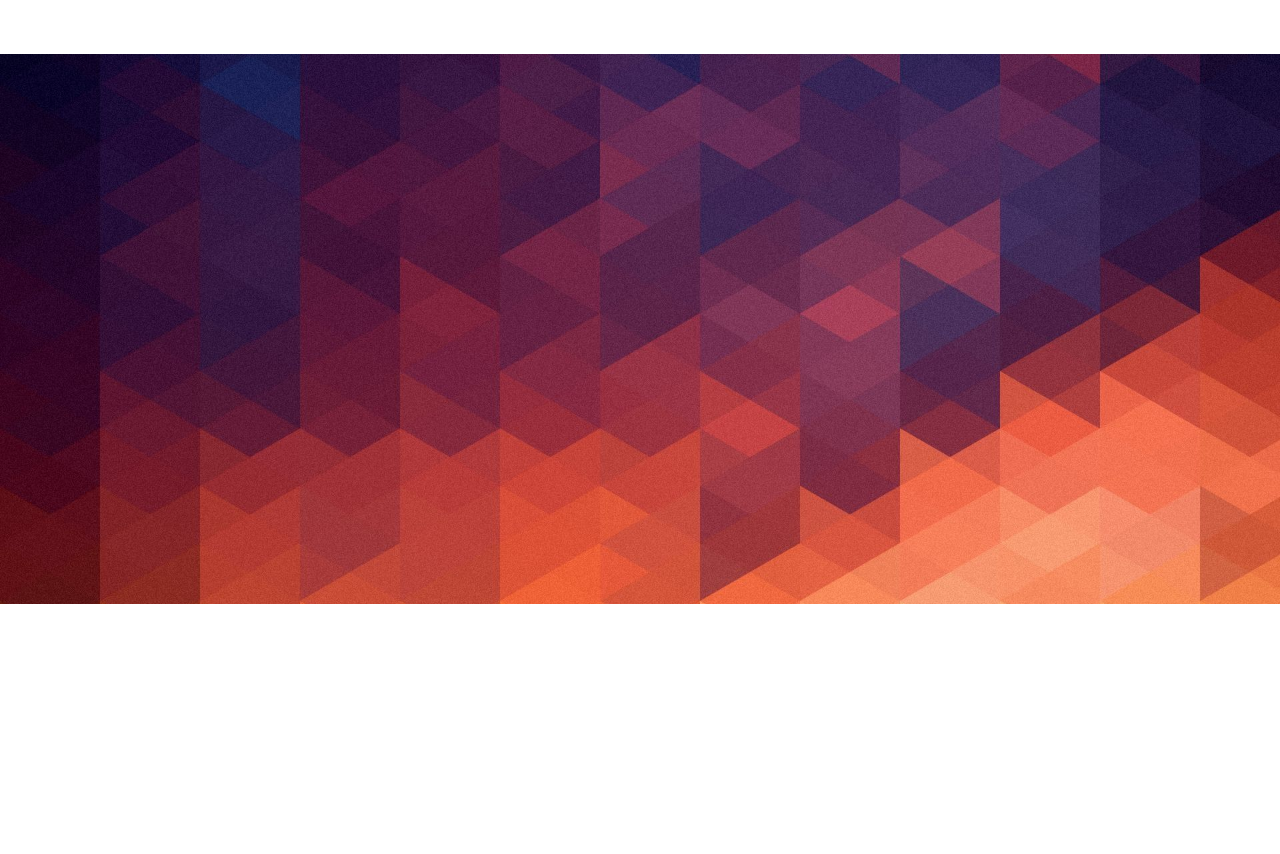
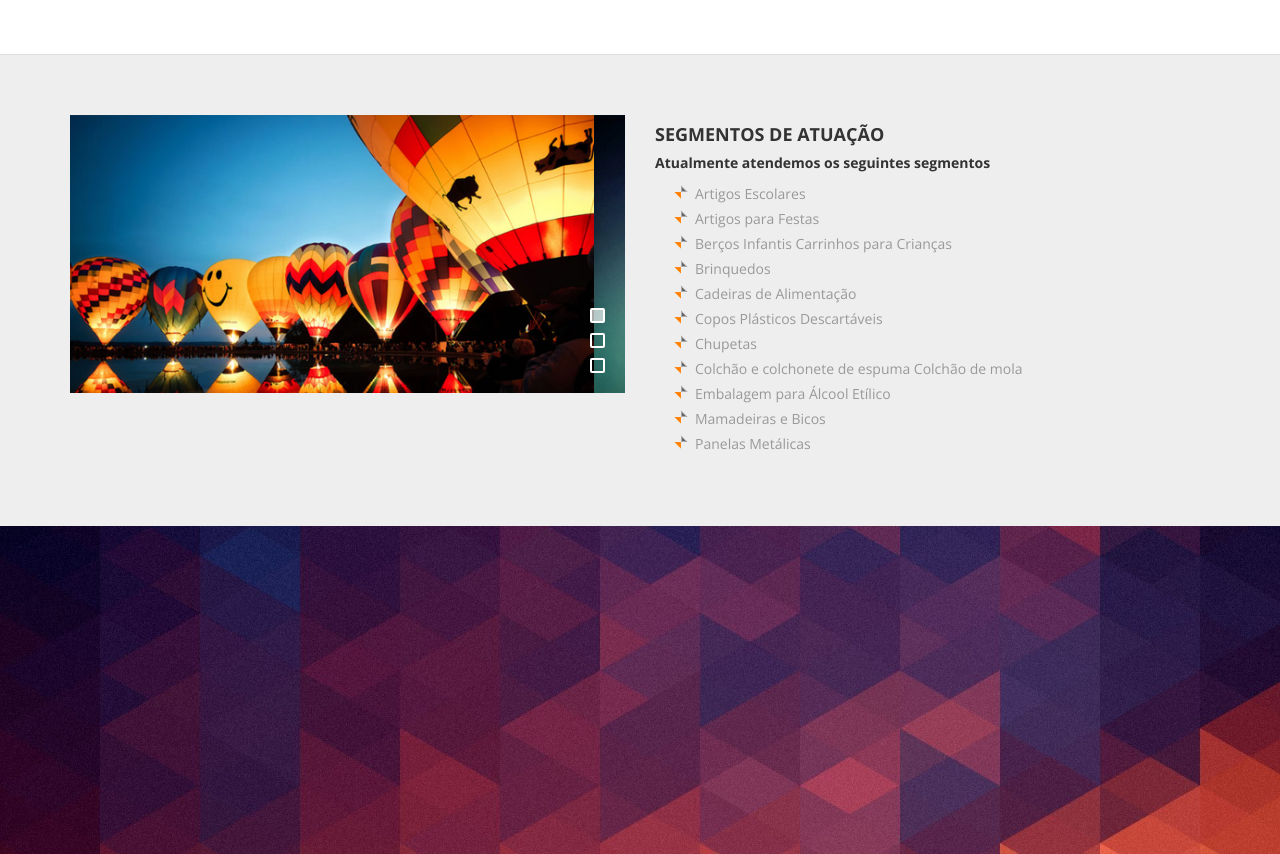
Before and after one commit to equalize-squad/equalize-squad.github.io, a plain HTML site: page index.html in a window 1280 px wide. Shown: the part 3426-4280 px from the top of the page. Drawn offline with nearby package versions, Linux system fonts and the light colour scheme; some packages are replaced by stand-ins of ours.

Commit message:
Add session `Segmentos de Atuação`

```diff
--- a/index.html
+++ b/index.html
@@ -302,6 +302,52 @@
               </div>
           </section>
 
+          <section id="highlights">
+              <div class="container">
+                  <div class="row">
+                      <div class="col-md-6">
+                          <div id="carousel-example-generic" class="carousel slide" data-ride="carousel">
+                              <!-- Indicators -->
+                              <ol class="carousel-indicators vertical">
+                                  <li data-target="#carousel-example-generic" data-slide-to="0" class="active"></li>
+                                  <li data-target="#carousel-example-generic" data-slide-to="1"></li>
+                                  <li data-target="#carousel-example-generic" data-slide-to="2"></li>
+                              </ol>
+                              <!-- Wrapper for slides -->
+                              <div class="carousel-inner">
+                                  <div class="item active">
+                                      <img src="img/samples/600-300/2.jpg" alt="">
+                                  </div>
+                                  <div class="item">
+                                      <img src="img/samples/600-300/3.jpg" alt="">
+                                  </div>
+                                  <div class="item">
+                                      <img src="img/samples/600-300/1.jpg" alt="">
+                                  </div>
+                              </div>
+                          </div>
+                      </div>
+                      <div class="col-md-6">
+                          <h4>Segmentos de Atuação</h4>
+                          <h5>Atualmente atendemos os seguintes segmentos</h5>
+                          <ul>
+                            <li> Artigos Escolares </li>
+                            <li> Artigos para Festas </li>
+                            <li> Berços Infantis Carrinhos para Crianças </li>
+                            <li> Brinquedos </li>
+                            <li> Cadeiras de Alimentação </li>
+                            <li> Copos Plásticos Descartáveis </li>
+                            <li> Chupetas </li>
+                            <li> Colchão e colchonete de espuma Colchão de mola </li>
+                            <li> Embalagem para Álcool Etílico </li>
+                            <li> Mamadeiras e Bicos </li>
+                            <li> Panelas Metálicas </li>
+                          </ul>
+                      </div>
+                  </div>
+              </div>
+          </section>
+
           <section id="features">
               <div class="container">
                   <div class="row">
@@ -348,7 +394,6 @@
                   </div>
               </div>
           </section>
-
 
           <section id="services">
               <div class="container">
@@ -467,22 +512,6 @@
                       <div class="col-md-8 col-md-push-2 clearfix">
                           <div class="section-heading scrollpoint sp-effect3">
                               <h1>CADASTRE SUA <span>EMPRESA</span></h1>
-                              <h4>
-                                Atualmente atendemos os seguintes segmentos:
-                                <ul>
-                                  <li> Brinquedos </li>
-                                  <li> Artigos Escolares </li>
-                                  <li> Artigos para Festas </li>
-                                  <li> Copos Plásticos Descartáveis </li>
-                                  <li> Chupetas </li>
-                                  <li> Colchão e colchonete de espuma Colchão de mola </li>
-                                  <li> Embalagem para Álcool Etílico </li>
-                                  <li> Mamadeiras e Bicos </li>
-                                  <li> Berços Infantis Carrinhos para Crianças </li>
-                                  <li> Cadeiras de Alimentação </li>
-                                  <li> Panelas Metálicas </li>
-                                </ul>
-                              </h4>
                               <span class="divider"></span>
                           </div>
                       </div>
```
